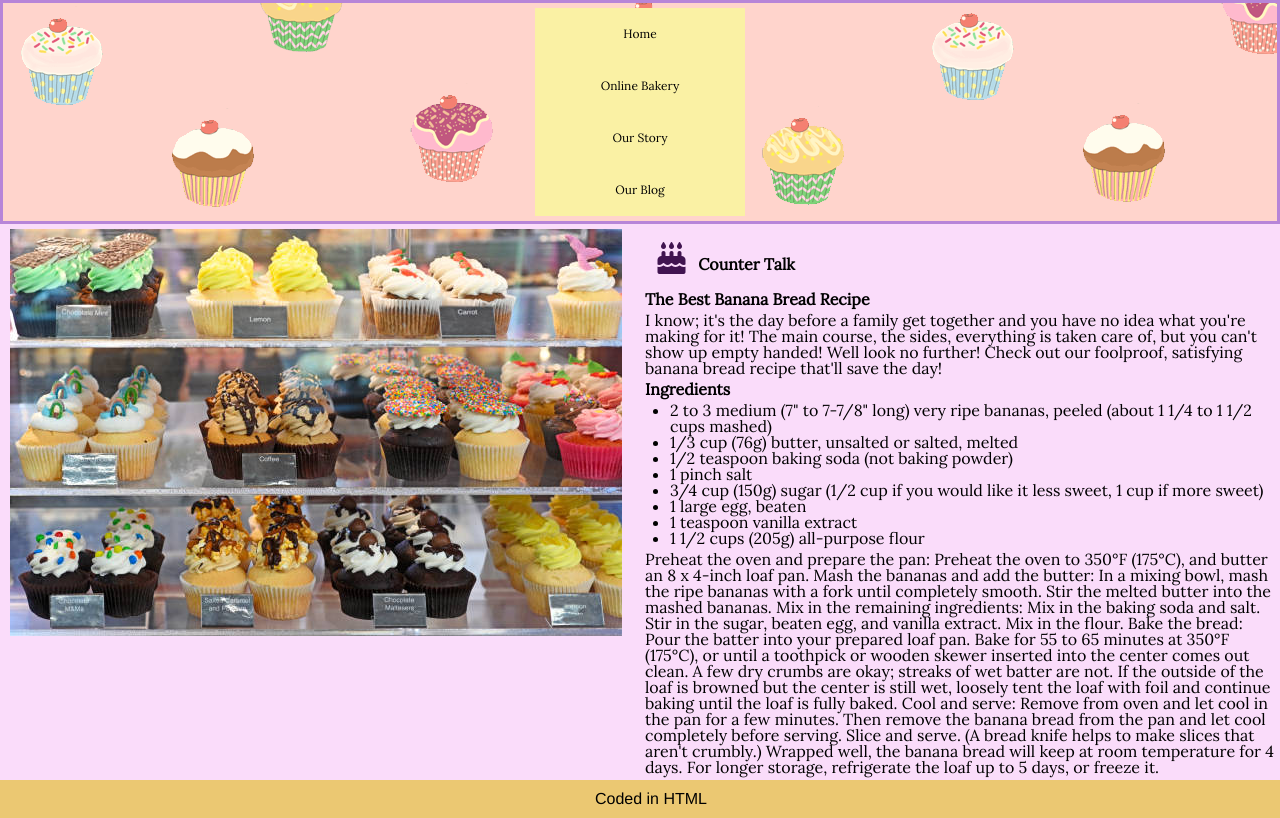
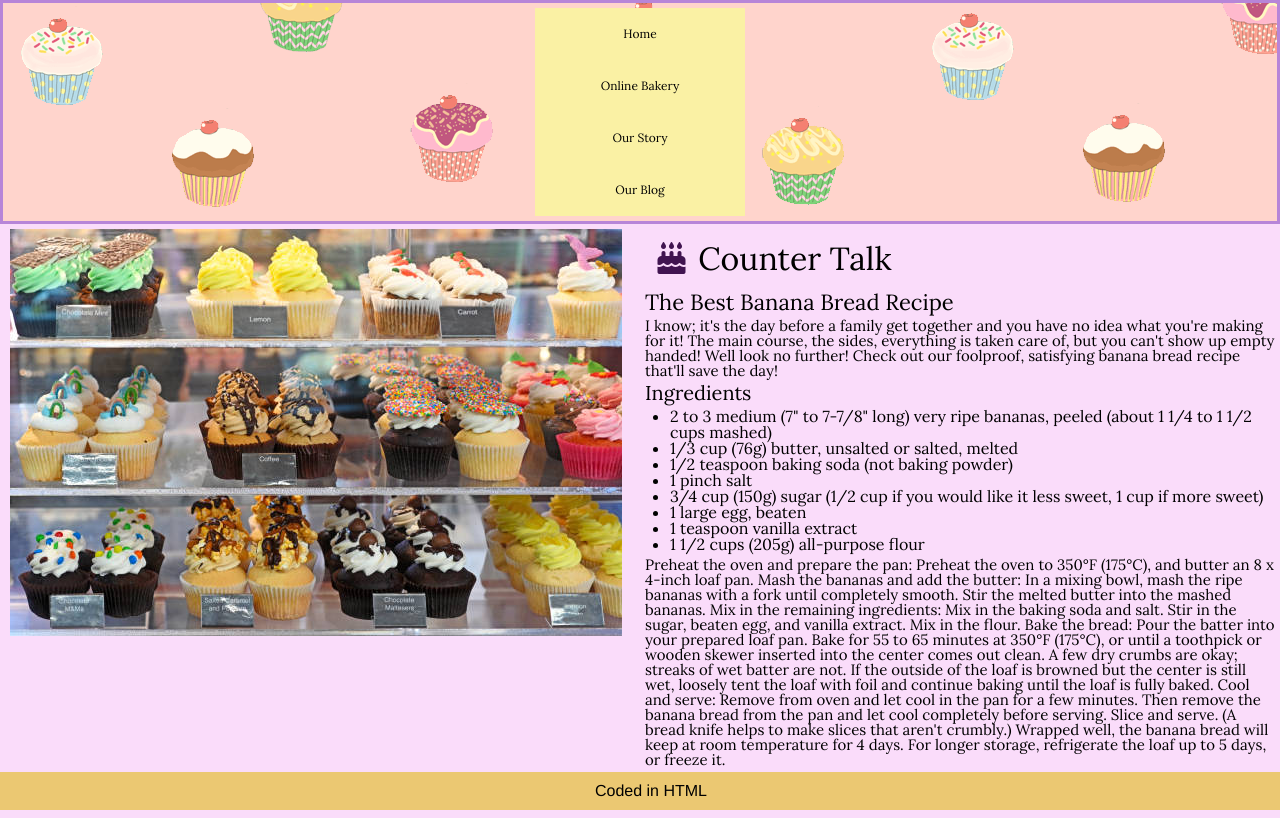
Before and after one commit to elihrd/portfolio-content, a plain HTML site: page blog.html in a window 1280 px wide. Shown: the top 818 px of the page. Drawn offline with Linux system fonts and the light colour scheme.

Commit message:
Add files via upload

```diff
--- a/blog.html
+++ b/blog.html
@@ -39,9 +39,9 @@
             </figure></aside>
         <div class="left_content">
         <h1><i class="fa-solid fa-cake-candles"></i>Counter Talk</h1>
-        <h3>The Best Banana Bread Recipe</h3>
+        <h2>The Best Banana Bread Recipe</h2>
         <p class="blog_paragraph_1"> I know; it's the day before a family get together and you have no idea what you're making for it! The main course, the sides, everything is taken care of, but you can't show up empty handed! Well look no further! Check out our foolproof, satisfying banana bread recipe that'll save the day!</p>
-            <h4>Ingredients</h4>
+            <h3>Ingredients</h3>
             <ul class="ingredients_list">
             <li>2 to 3 medium (7" to 7-7/8" long) very ripe bananas, peeled (about 1 1/4 to 1 1/2 cups mashed)</li>
             <li>1/3 cup (76g) butter, unsalted or salted, melted</li>
--- a/css/style.css
+++ b/css/style.css
@@ -69,10 +69,10 @@ nav li{
 	margin-left: 0 auto;
 }
 
-h1{font-family: Lora, "Helvetica", sans-serif; font-weight: bold; margin: 5px;}
-h3{font-family: Lora, "Helvetica", sans-serif; font-weight: bold; margin: 5px;}
-h4{font-family: Lora, "Helvetica", sans-serif; font-weight: bold; margin: 5px;}
-p{font-family: Lora, "Helvetica", sans-serif; margin: 5px}
+h1{font-family: Lora, "Helvetica", sans-serif; font-size: 32px; margin: 5px;}
+h2{font-family: Lora, "Helvetica", sans-serif; font-size: 22px; margin: 5px;}
+h3{font-family: Lora, "Helvetica", sans-serif; font-size: 20px; margin: 5px;}
+p{font-family: Lora, "Helvetica", sans-serif; font-size: 15px; margin: 5px}
 
 /*homepage formatting*/
 .exterior_store {width:550px; height: 450px;}
```
Also changed, not shown: about_us.html (+1 -1 lines), index.html (+1 -1 lines).
